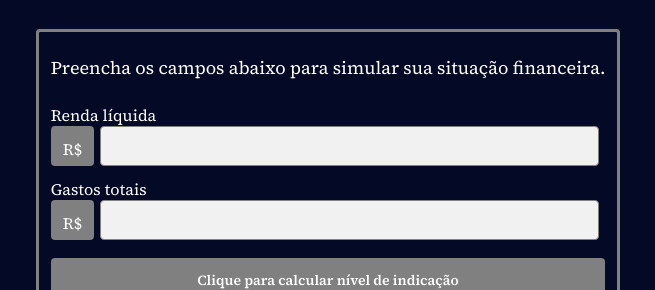
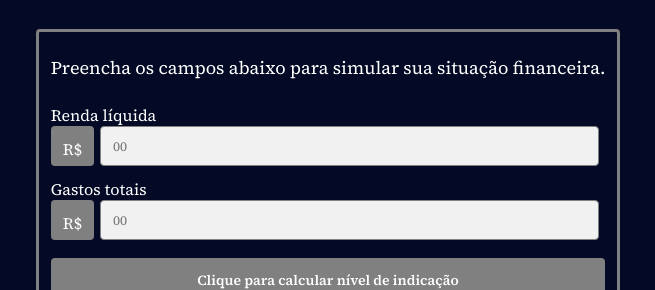
Before and after one commit to leafartech/vincita, a Next.js app: page / in a window 1280 px wide. Shown: the part 3200-3490 px from the top of the page, without its empty margins (312-967 px from the left). Built offline with nearby package versions, Linux system fonts and the light colour scheme.

Commit message:
Update index.js

```diff
--- a/src/components/Calculadora/index.js
+++ b/src/components/Calculadora/index.js
@@ -64,7 +64,7 @@ export default function Calculadora({ modalState, modalChange }) {
                     <label>Renda líquida</label>
                     <div>
                         <span>R$</span>
-                        <input onChange={e => inptChange(e)} name="salario" type="number" value={salario} />
+                        <input placeholder="00" onChange={e => inptChange(e)} name="salario" type="number" value={salario} />
                     </div>
                     {error['salario'] ?
                     <p className={ styles.error }>Preencha o campo acima com apenas números</p>
@@ -74,7 +74,7 @@ export default function Calculadora({ modalState, modalChange }) {
                     <label>Gastos totais</label>
                     <div>
                         <span>R$</span>
-                        <input onChange={e => inptChange(e)} name="custo" type="number" value={custo} />
+                        <input placeholder="00" onChange={e => inptChange(e)} name="custo" type="number" value={custo} />
                     </div>
                     {error['custo'] ?
                     <p className={ styles.error }>Preencha o campo acima com apenas números</p>
```
